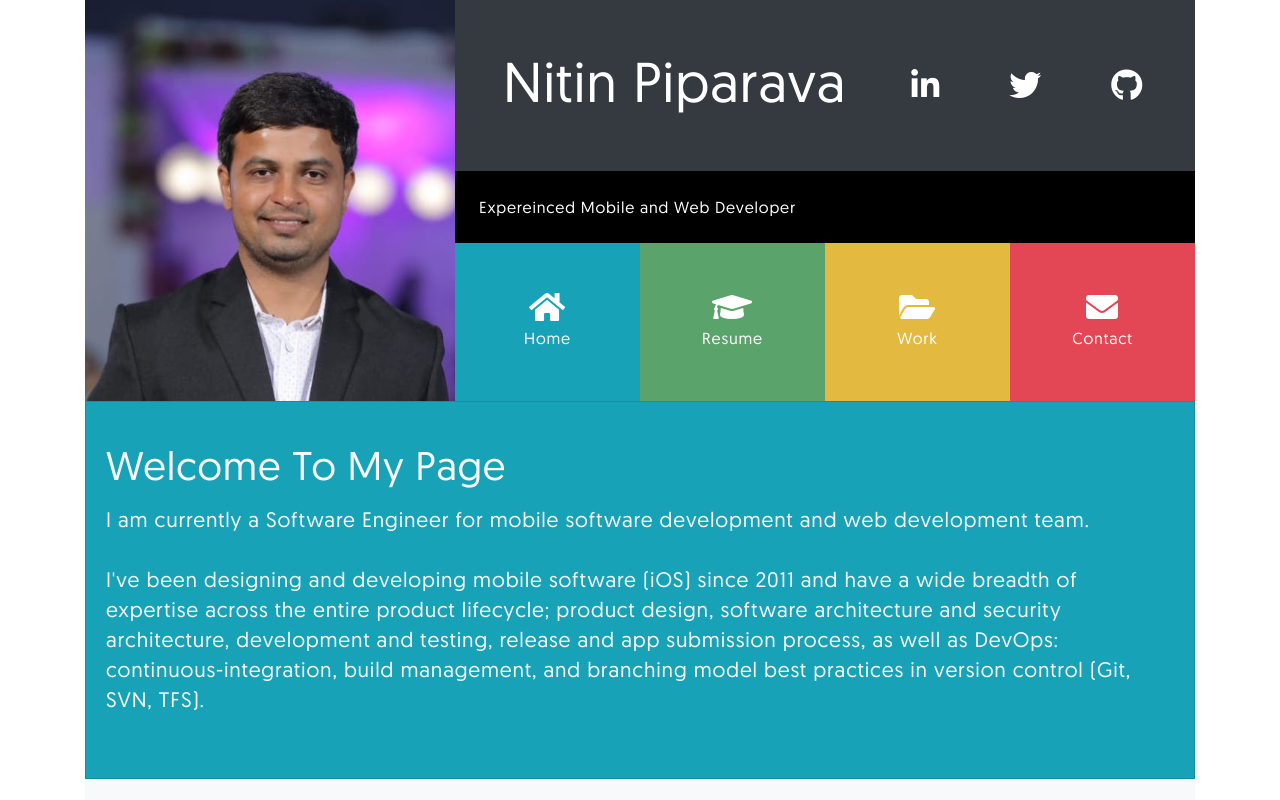
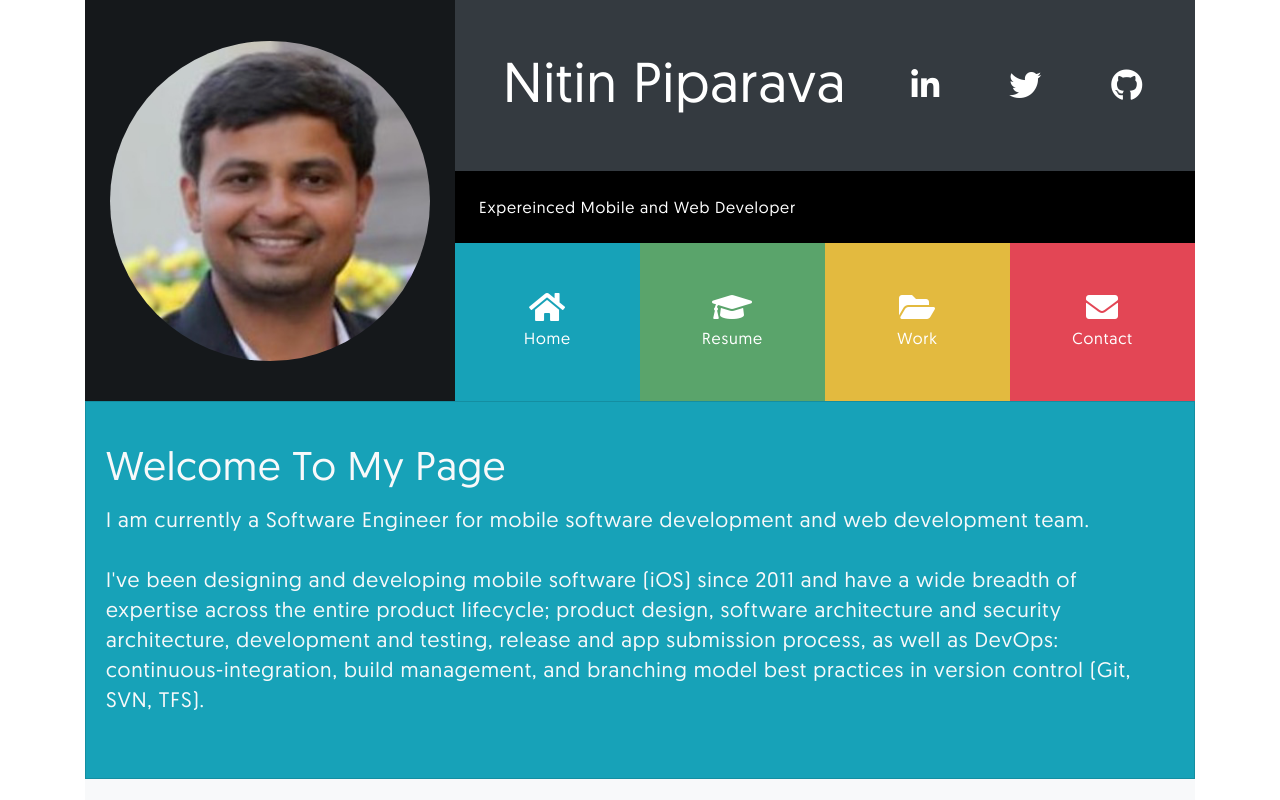
Before and after one commit to ndpiparava/Profile, an Angular app: page / in a window 1280 px wide. Shown: the top 800 px of the page. Built offline with nearby package versions, Linux system fonts and the light colour scheme.

Commit message:
changed prfile

```diff
--- a/src/app/header/header.component.css
+++ b/src/app/header/header.component.css
@@ -6,6 +6,26 @@ div:active {
   outline-width: 2px;
   outline-style: solid;
 } */
+
+#subtitle {
+  background-color: #000 !important;
+}
+
+.Profile-Image {
+  display: flex;
+  align-items: center;
+  justify-content: center;
+  background-color: #15181b;
+}
+img {
+  max-width: 320px;
+  max-height: 320px;
+  display: flex;
+  align-items: center;
+  justify-content: center;
+  background-color: #000;
+  border-radius: 160px;
+}
 
 p,
 div,
--- a/src/app/header/header.component.html
+++ b/src/app/header/header.component.html
@@ -2,11 +2,11 @@
   <!-- First Row Header row -->
   <div class="row no-gutters">
     <!-- First Column -->
-    <div class="col-lg-4 col-md-5">
+    <div class="col-lg-4 col-md-5 Profile-Image">
       <!-- assets/img/person1.jpg -->
       <img
-        src="assets/img/Nitin.jpg"
-        class="img-responsive"
+        src="assets/img/Nitin1.png"
+        class="bg-black center"
         alt="Nitin Piparava"
       />
     </div>
@@ -34,7 +34,7 @@
         </div>
 
         <!-- Experienced column -->
-        <div class="bg-black p-4">
+        <div class="bg-black p-4" id="subtitle">
           Expereinced Mobile and Web Developer
         </div>
 
```
Also changed, not shown: src/assets/img/NCircled.png (added), src/assets/img/Nitin1.png (added).
